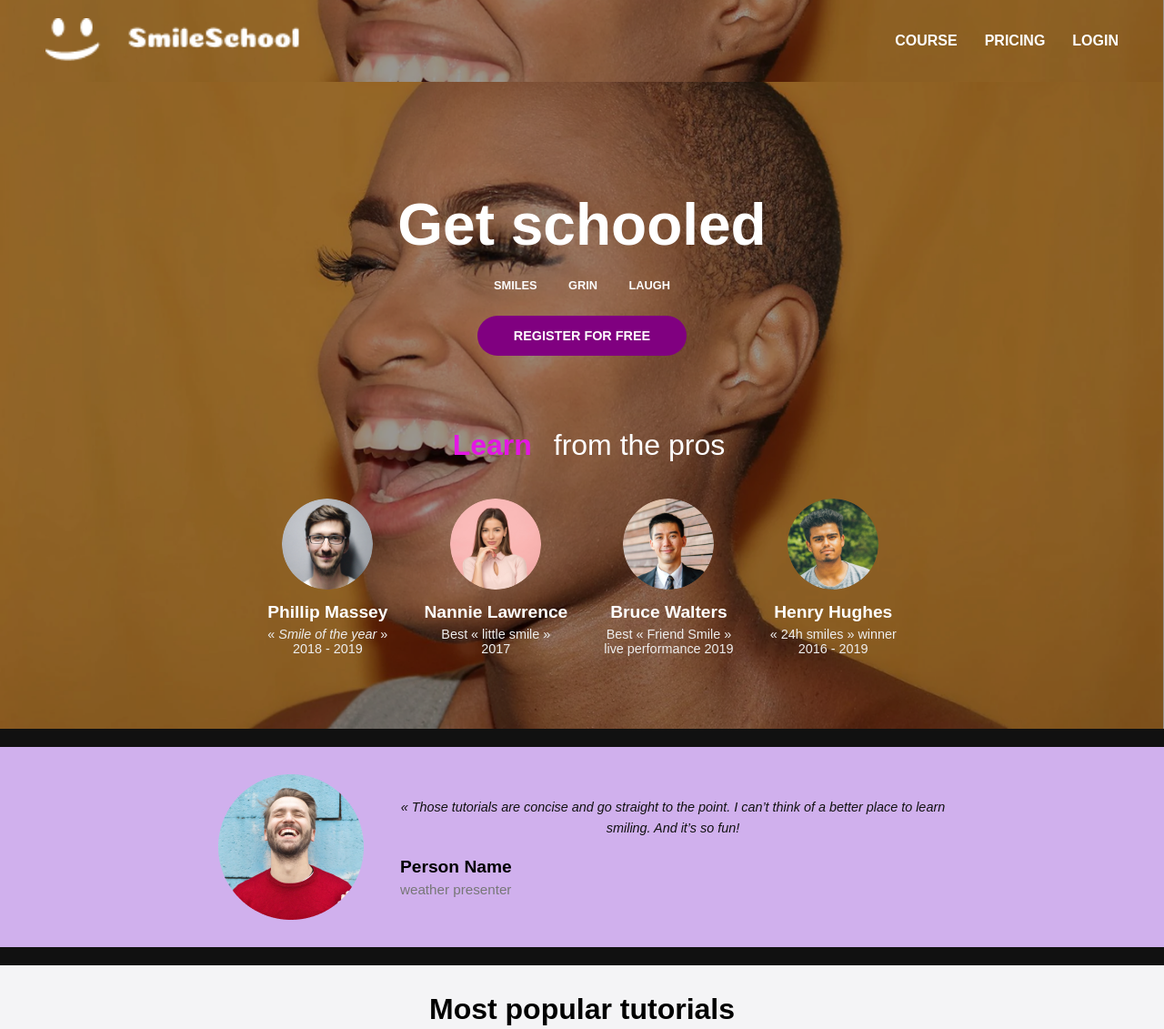
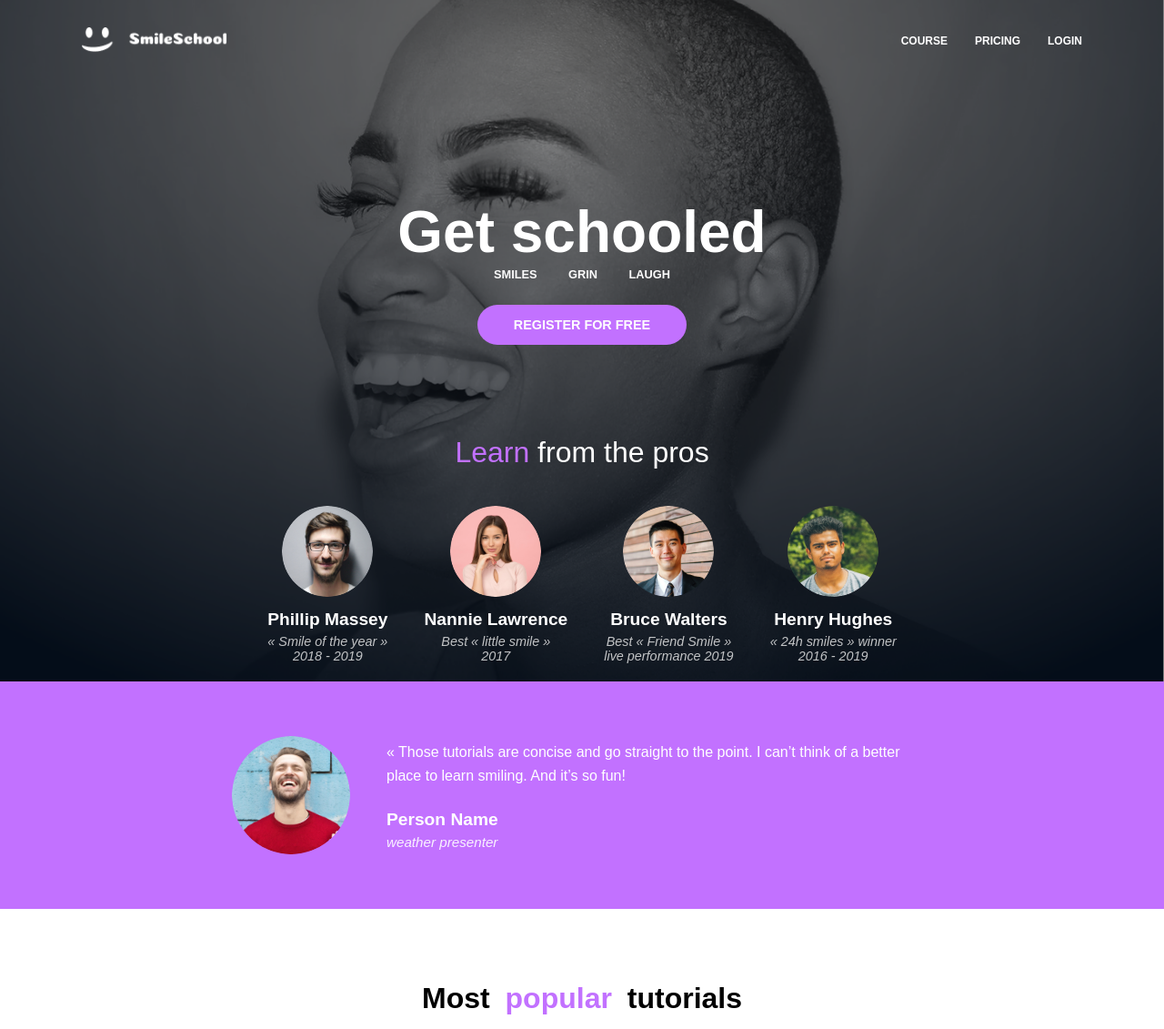
Before and after one commit to Loisyy/alx_html_css, a plain HTML site: page css_advanced/index.html in a window 1280 px wide. Shown: the top 1131 px of the page at 91% size. Drawn offline with Linux system fonts and the light colour scheme.

Commit message:
updated page

```diff
--- a/css_advanced/index.html
+++ b/css_advanced/index.html
@@ -30,7 +30,7 @@
                 <div><button>REGISTER FOR FREE</button></div>
             </div>
             <div>
-                <h2><span>Learn</span> from the pros</h2>
+                <h2> from the pros</h2>
                 <div>
                     <div>
                         <img src="./images/avatar-4.png" alt="">
@@ -65,7 +65,7 @@
 </section>
 
         <section class="videos-section">
-  <h2>Most popular tutorials</h2>
+  <h2><span class="first">Most</span> tutorials</h2>
   <div class="videos-grid">
 
     <article class="video-card">
--- a/css_advanced/styles.css
+++ b/css_advanced/styles.css
@@ -1,3 +1,4 @@
+
 /* Reset */
 * {
   margin: 0;
@@ -9,40 +10,26 @@ body {
   font-family: "Source Sans Pro", sans-serif;
 }
 
-/* === HEADER + FIRST SECTION BACKGROUND === */
-header, main > section:first-of-type {
-  background: url("images/hero-image.png") no-repeat center center/cover;
-  color: #fff;
-  position: relative;
+/* Header section*/
+header {
+    position: absolute;
+    top: 0; left: 0; right: 0;
+    z-index: 100;
+    padding: 10px 0;
 }
 
-/* Optional overlay for readability */
-header::before,
-main > section:first-of-type::before {
-  content: "";
-  position: absolute;
-  top: 0; left: 0;
-  width: 100%; height: 100%;
-  background: rgba(0, 0, 0, 0.4);
-  z-index: 0;
-}
-
-header nav,
-main > section:first-of-type > div {
-  position: relative;
-  z-index: 1;
-}
-
-/* === NAVBAR === */
 nav {
+    max-width: 1200px;
+    margin: 0 auto;
     display: flex;
-  justify-content: space-between; /* logo left, links right */
+    justify-content: space-between;
     align-items: center;
     padding: 20px 50px;
 }
 
 nav img {
-  height: 50px;
+    width: 160px;
+    height: auto;
 }
 
 nav ul {
@@ -54,7 +41,7 @@ nav ul {
 nav ul li a {
   text-decoration: none;
   color: #fff;
-  font-size: 1rem;
+  font-size: 12px;
   font-weight: 600;
   transition: color 0.3s ease;
 }
@@ -63,24 +50,49 @@ nav ul li a:hover {
   color: #ffd700; /* golden hover */
 }
 
-/* === HERO CONTENT === */
+/* Hero Section */
 main > section:first-of-type {
+    position: relative;
+    background-image: url('/images/Object.png');
+    background-size: cover;
+    background-position: center;
+    background-repeat: no-repeat;
+    color: white;
+    padding: 200px 20px 20px;
     text-align: center;
-  padding: 120px 20px 80px;
+}
+
+main > section:first-of-type::before {
+    content: '';
+    position: absolute;
+    inset: 0;
+    background: rgba(0, 0, 0, 0.4);
+    z-index: 1;
+   ;
+}
+
+main > section:first-child > * {
+    position: relative;
+    z-index: 2;
+}
+
+main > section:first-child > div:first-child {
+    margin-bottom: 100px;
+    margin-top: 18px;
+
 }
 
 main > section:first-of-type h1 {
   font-size: 4rem;
   font-weight: 700;
-  margin-bottom: 20px;
 }
 
-main > section:first-of-type span {
+main > section:first-of-type > div:first-child span {
   display: inline-block;
   margin: 0 15px;
   font-size: 0.8rem;
-  font-weight: 700;
-  color: #fdfdfd; /* gold keywords */
+  font-weight: 600;
+  color: #fdfdfd;
 }
 
 /* Button */
@@ -89,31 +101,29 @@ main > section:first-of-type button {
   margin-top: 25px;
   padding: 14px 40px;
   font-size: 0.9rem;
-  font-weight: bold;
+  font-weight: 700;
   border: none;
-  border-radius: 25px; /* curved ends */
-  background: purple;
+  border-radius: 25px;
+  background: #C271FF;
   color: #fff;
   cursor: pointer;
   transition: background 0.3s ease;
 }
 
 main > section:first-of-type button:hover {
-  background: #5a0ea1; /* darker purple */
+  background: #9356DC; /* darker purple */
 }
 
-/* === LEARN FROM THE PROS === */
+/* Learn from the pros */
 main > section:first-of-type h2 {
   margin-top: 80px;
-  font-size: 2rem;
+  font-size: 32px;
   font-weight: 500;
 }
 
-main > section:first-of-type h2 span {
-  font-size: 2rem;
-  font-weight: 900;
-  color: rgb(227, 23, 227); /* only 'Learn' in purple */
-  border-color: #0a0909;
+main > section:first-of-type h2::before {
+ content: 'Learn ';
+    color: #C271FF;
 }
 
 /* Pros grid */
@@ -134,6 +144,7 @@ main > section:first-of-type > div:last-child img {
   width: 100px;
   height: 100px;
   border-radius: 50%;
+   object-fit: cover;
   margin-bottom: 10px;
 }
 
@@ -145,9 +156,11 @@ main > section:first-of-type > div:last-child h3 {
 main > section:first-of-type > div:last-child p {
   font-size: 0.9rem;
   color: #eee;
+  font-style: italic;
+   opacity: 0.8;
 }
 
-/* === GLOBAL / COMMON === */
+/*  GLOBAL / COMMON  */
 section {
   padding: 90px 40px;
 }
@@ -164,68 +177,77 @@ p {
   color: #555;
 }
 
-blockquote {
-  font-size: 0.9rem;
-  font-style: italic;
-  line-height: 1.6;
-  color: #333; text-align: center;
-}
-
-section {
-  padding: 30px 30px;
-  background: #0a0909;
-  border-bottom: 20px solid #111111; /* long rectangular border line */
-}
-
-/* === QUOTE SECTION === */
+/* Quote Section */
+/* Quote Section – Lavender Background */
 .quote-section {
+    padding: 60px 30px;
     display: flex;
     align-items: center;
     justify-content: center;
     gap: 40px;
-  max-width: 1000px;
-  margin: 0 auto;background-color: #d0b0ed;
-  width: 100%;               /* take full width of the page */
-  max-width: 100%;           /* prevent shrinking */
+
+    background-color: #C271FF;
+    width: 100%;
+    color: white;
 }
 
+/* Avatar */
 .quote-section img {
-  max-width: 200px;
-  border-radius: 10px;
+    width: 130px;
+    height: 130px;
+    object-fit: cover;
+    border-radius: 50%;
     flex-shrink: 0;
 }
 
-.quote-content {
+/* Quote Content */
+.quote-section .quote-content {
     max-width: 600px;
 }
 
-.quote-content blockquote {
-  margin-bottom: 20px;
-  color: #111;
+/* Quote text */
+.quote-section blockquote {
+    font-size: 1rem;
+    line-height: 1.6;
+    margin-bottom: 25px;
+    font-weight: 400;
+    color: #fff;
 }
 
-.quote-content h3 {
+/* Name */
+.quote-section h3 {
     font-size: 1.2rem;
     font-weight: 700;
     margin-bottom: 5px;
 }
 
-.quote-content p {
+/* Subtitle */
+.quote-section p {
+    font-style: italic;
+    color: #fff;
+    opacity: 0.9;
     font-size: 0.95rem;
-  color: #777;
+    margin: 0;
 }
 
-/* === VIDEOS SECTION === */
-.videos-section {
+
+/* Most Popular Tutorials */
+main > section:nth-child(3) {
   padding: 80px 40px;
   background: #fff;
 }
 
-.videos-section h2 {
+main > section:nth-child(3) h2 {
   text-align: center;
   font-size: 2rem;
   font-weight: 700;
   margin-bottom: 50px;
+}
+main > section:nth-child(3) h2 .first::after {
+    content: " popular";
+    color: #C271FF;
+    font-weight: 700;
+    margin: 0 8px;
 }
 
 /* Grid for video cards */
@@ -342,21 +364,21 @@ section {
 
 /* Membership Section */
 .membership-section {
-  background: #010e1b;   /* navy blue */
+  background: #010e1b;
   padding: 80px 40px;
   text-align: center;
-  color: white;          /* default text color */
+  color: white;
 }
 
 membership-section h2 {
   font-size: 2.5rem;
   font-weight: bold;
   margin-bottom: 60px;
-  color: #fdfdfd; /* default for the rest of the text */
+  color: #fdfdfd;
 }
 
 .membership-section h2 .highlight {
-  color: #a445ed; /* purple just for "Free" */
+  color: #C271FF; /* purple just for "Free" */
 }
 
 /* Container for the 4 cards */
@@ -395,7 +417,7 @@ membership-section h2 {
 
 /* Button */
 .membership-section button {
-  background-color: #a445ed;   /* purple button */
+  background-color: #C271FF;   /* purple button */
   color: white;
   border: none;
   padding: 15px 40px;
```
Also changed, not shown: css_advanced/images/Object.png (added), 1 other file. Lines whose indentation alone changed are shown as unchanged.
